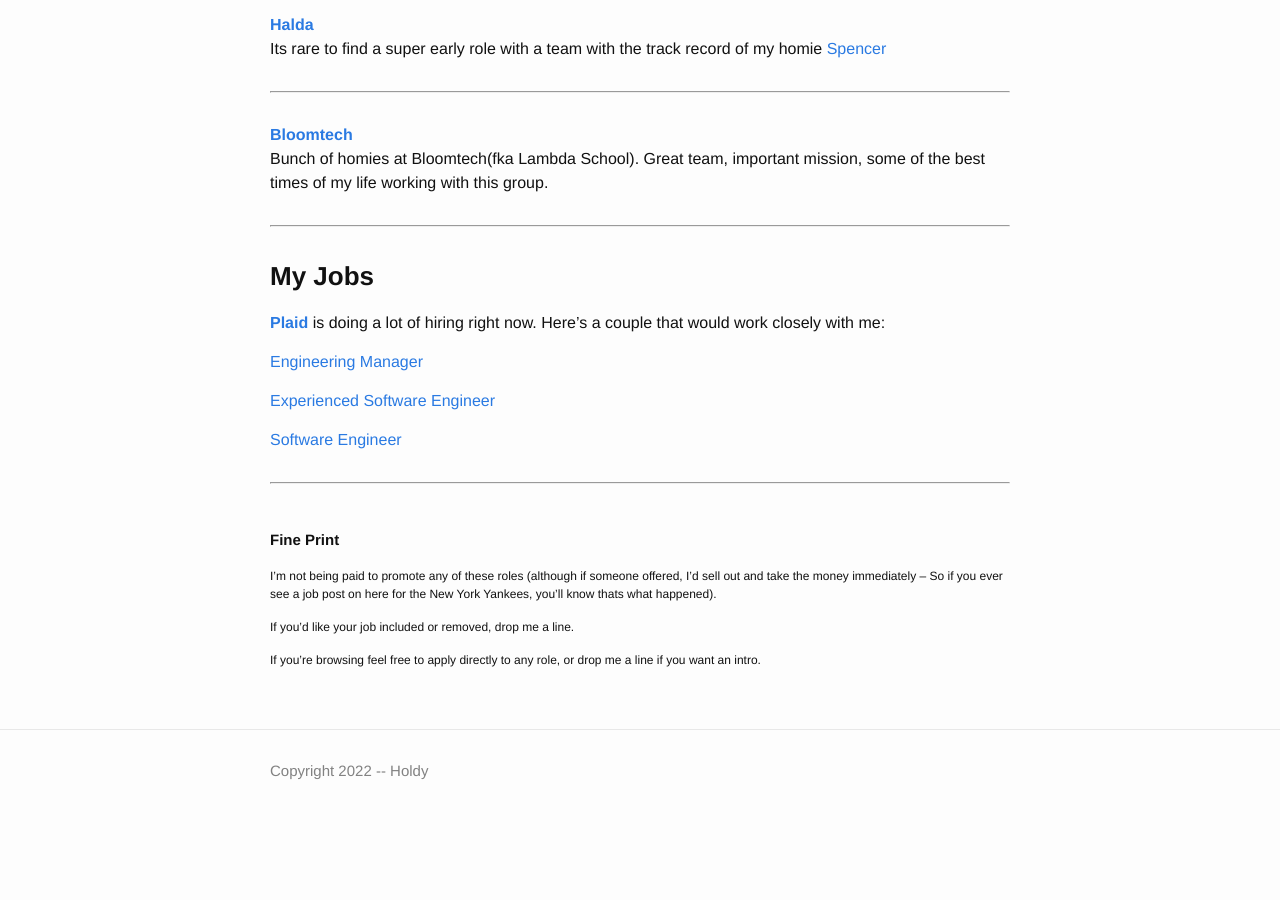
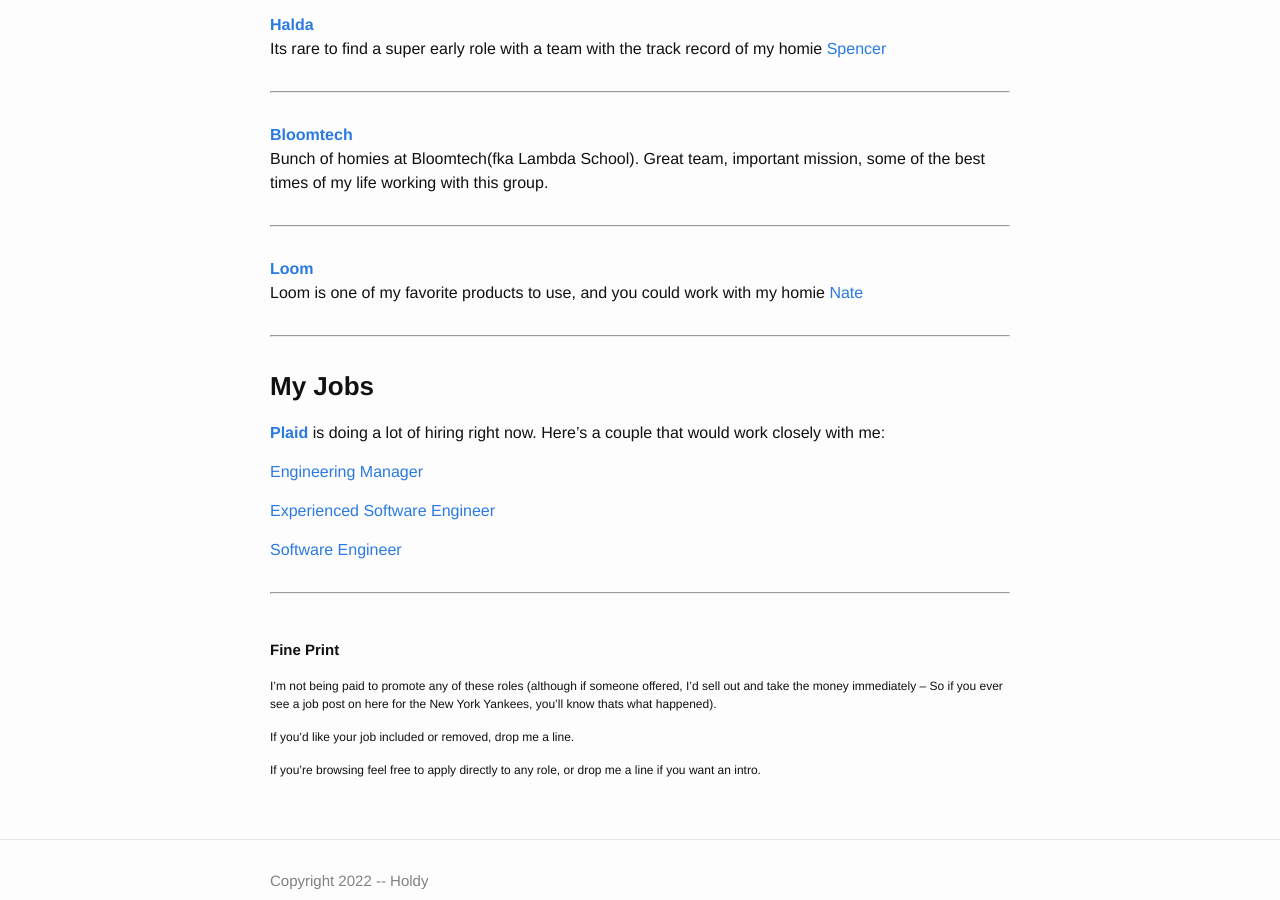
Before and after one commit to rholdy/rholdy.github.io, a Jekyll site: the page built from homies.md, in a window 1280 px wide and 900 px high, scrolled down 1111 px. Built offline with Jekyll 4.4.1, drawn with Linux system fonts in a browser that asks for light colours; before the commit the page ends 1953 px from its top, so only the background shows below that.

Commit message:
add nate

```diff
--- a/homies.md
+++ b/homies.md
@@ -52,6 +52,10 @@
 Bunch of homies at Bloomtech(fka Lambda School). Great team, important mission, some of the best times of my life working with this group.
 
 ---
+**[Loom](https://www.loom.com/careers)**
+Loom is one of my favorite products to use, and you could work with my homie [Nate](https://www.linkedin.com/in/nwthomas-dev/)
+
+---
 
 
 ### **My Jobs**
```
